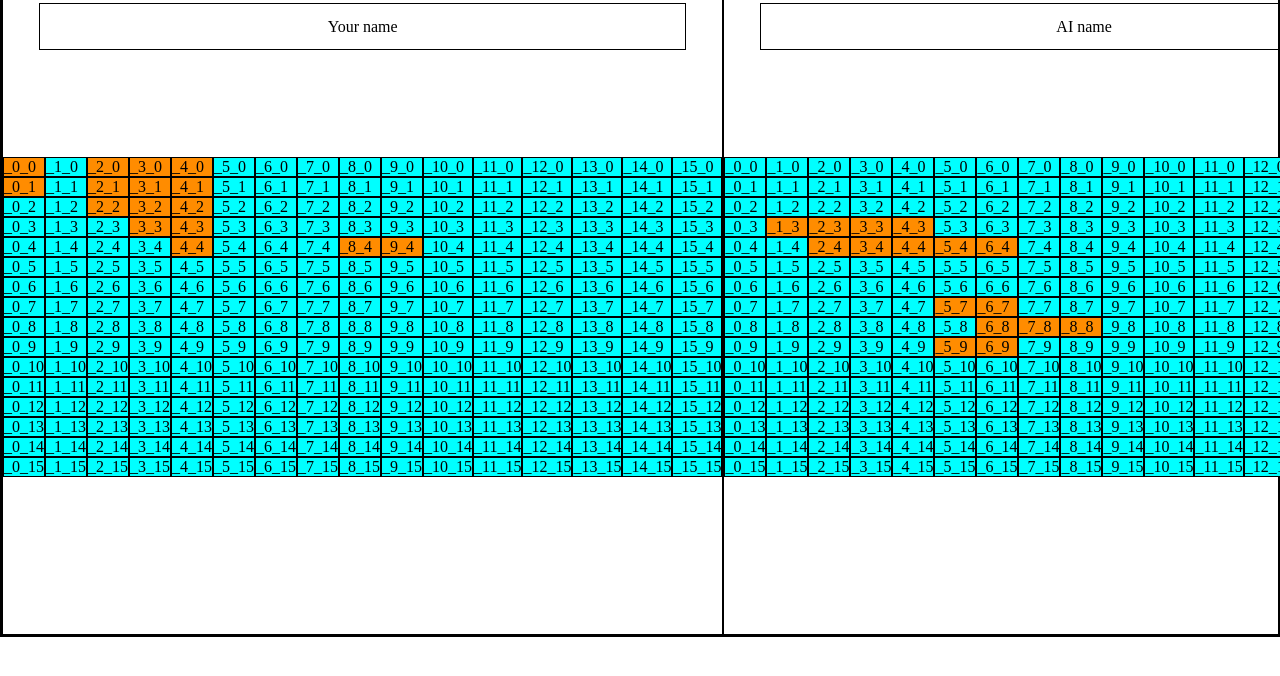
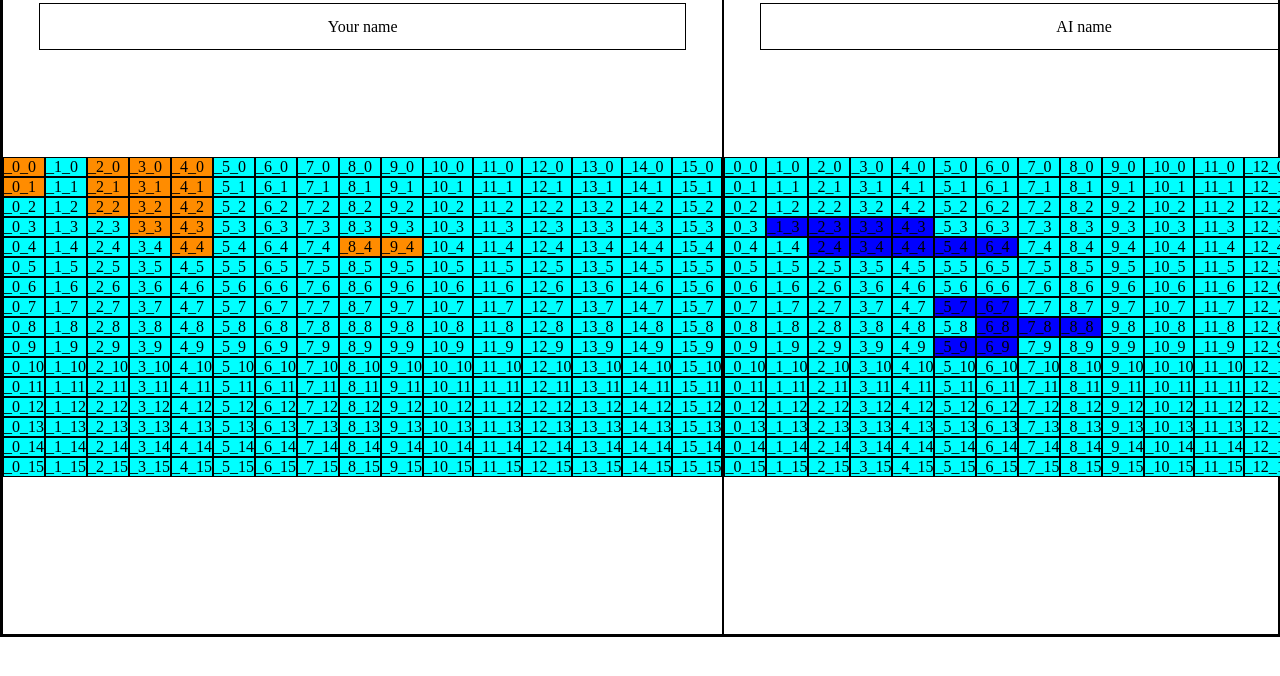
Before and after one commit to SloaneTribble/battleship, a website built with webpack: page src/index.html in a window 1280 px wide. Shown: the part 74-750 px from the top of the page. Built offline with nearby package versions, Linux system fonts and the light colour scheme.

```diff
--- a/src/gameboard.js
+++ b/src/gameboard.js
@@ -109,8 +109,6 @@
   };
 
   const receiveAttack = function determineHitByCoordinates(coordinates) {
-    // Must check if spot has already been attacked
-
     // Coordinates must be stored in board cells as _x_y to prevent CSS errors
 
     if (typeof coordinates === "string" && coordinates !== "auto") {
@@ -125,6 +123,7 @@
       coordinates = formatted;
     }
 
+    // Must check if spot has already been attacked
     const hitConflict = checkOverlap(attackedSpaces, coordinates);
 
     if (hitConflict) {
--- a/src/style.css
+++ b/src/style.css
@@ -84,6 +84,10 @@
     background-color: darkorange;
 }
 
+.ai.occupied{
+    background-color: blue;
+}
+
 .missed{
     background-color: grey;
 }
```
Also changed, not shown: dist/bundle.js, 1 other file.
